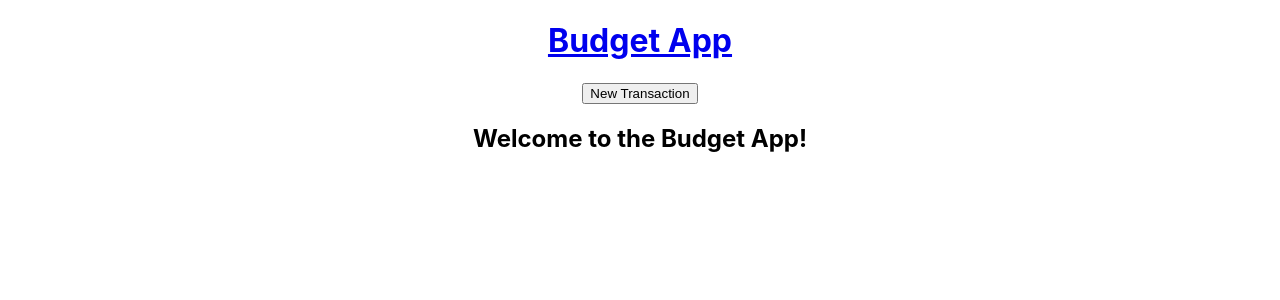
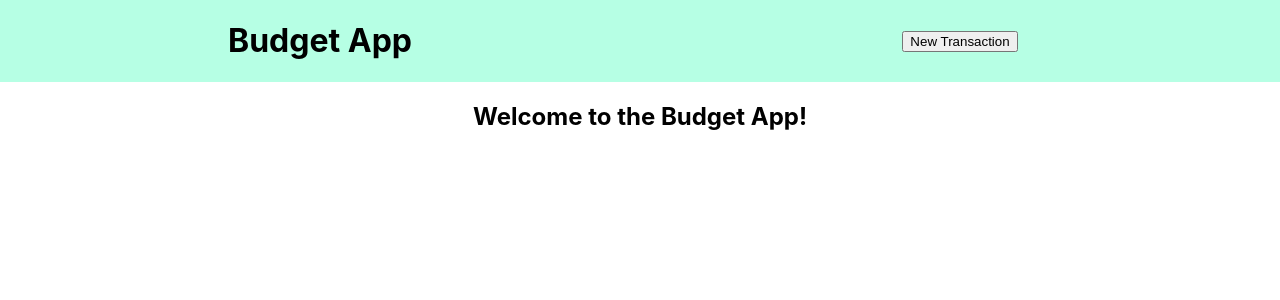
Before and after one commit to BertCasale/budgeting-app-project-frontend, a React (Create React App) app: page / in a window 1280 px wide. Shown: the top 300 px of the page. Built offline with nearby package versions, Linux system fonts and the light colour scheme; no server answers.

Commit message:
navbar basic css

```diff
--- /dev/null
+++ b/src/Components/Navbar.css
@@ -0,0 +1,13 @@
+.Navbar{
+  position: sticky;
+  top: 0px;
+  background-color: #B6FFE4;
+  display: grid;
+  align-items: center;
+  grid-template-columns: 1fr 1fr;
+}
+
+.Navbar a{
+  color:black;
+  text-decoration: none;
+}
--- a/src/Components/Navbar.js
+++ b/src/Components/Navbar.js
@@ -1,4 +1,5 @@
 import { NavLink } from "react-router-dom";
+import "./Navbar.css"
 
 export default function Navbar() {
   return(<div className="Navbar">
```
